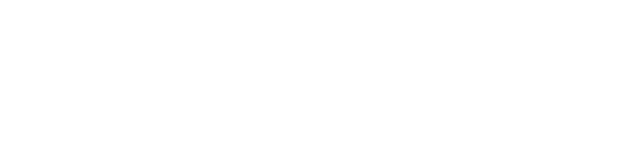
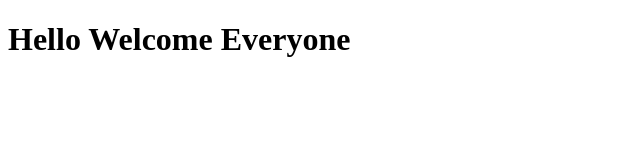
Before and after one commit to jubayer98/HTML-CSS-BASIC, a plain HTML site: page index.html in a window 1280 px wide. Shown: the whole page, without its empty margins (0-640 px from the left). Drawn offline with Linux system fonts and the light colour scheme.

Commit message:
second commit

```diff
--- a/index.html
+++ b/index.html
@@ -7,6 +7,6 @@
     <link rel="icon" href="images/favicon.png" type="images/x-icon">
 </head>
 <body>
-
+    <h1>Hello Welcome Everyone</h1>
 </body>
 </html>
```
